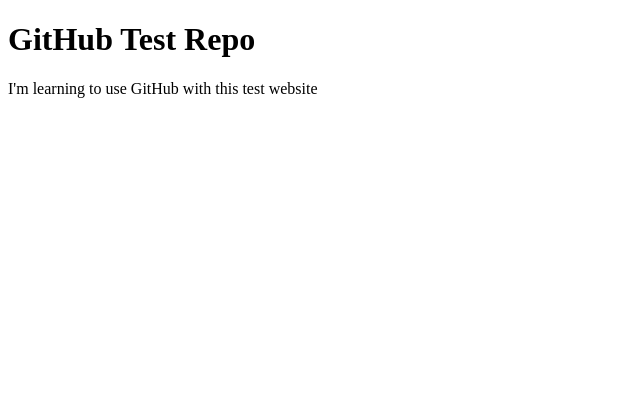
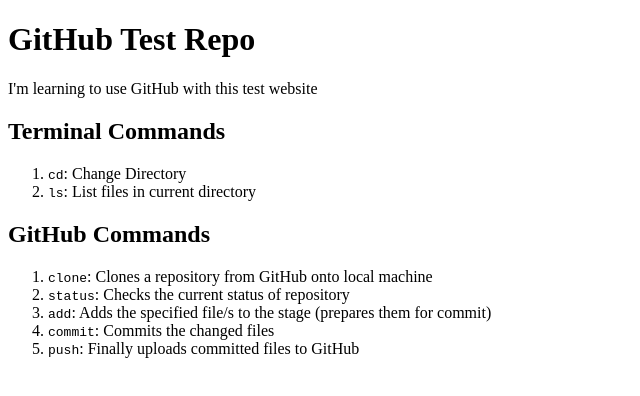
Before and after one commit to cam-liggett/test-repo, a plain HTML site: page index.html in a window 1280 px wide. Shown: the whole page, without its empty margins (0-640 px from the left). Drawn offline with Linux system fonts and the light colour scheme.

Commit message:
added terminal and github commands

```diff
--- a/index.html
+++ b/index.html
@@ -9,5 +9,20 @@
 <body>
   <h1>GitHub Test Repo</h1>
   <p>I'm learning to use GitHub with this test website</p>
+  <!-- Terminal Commands -->
+  <h2>Terminal Commands</h2>
+  <ol>
+    <li><code>cd</code>: Change Directory</li>
+    <li><code>ls</code>: List files in current directory</li>
+  </ol>
+  <!-- Git Commands -->
+  <h2>GitHub Commands</h2>
+  <ol>
+    <li><code>clone</code>: Clones a repository from GitHub onto local machine</li>
+    <li><code>status</code>: Checks the current status of repository</li>
+    <li><code>add</code>: Adds the specified file/s to the stage (prepares them for commit)</li>
+    <li><code>commit</code>: Commits the changed files</li>
+    <li><code>push</code>: Finally uploads committed files to GitHub</li>
+  </ol>
 </body>
 </html>
```
